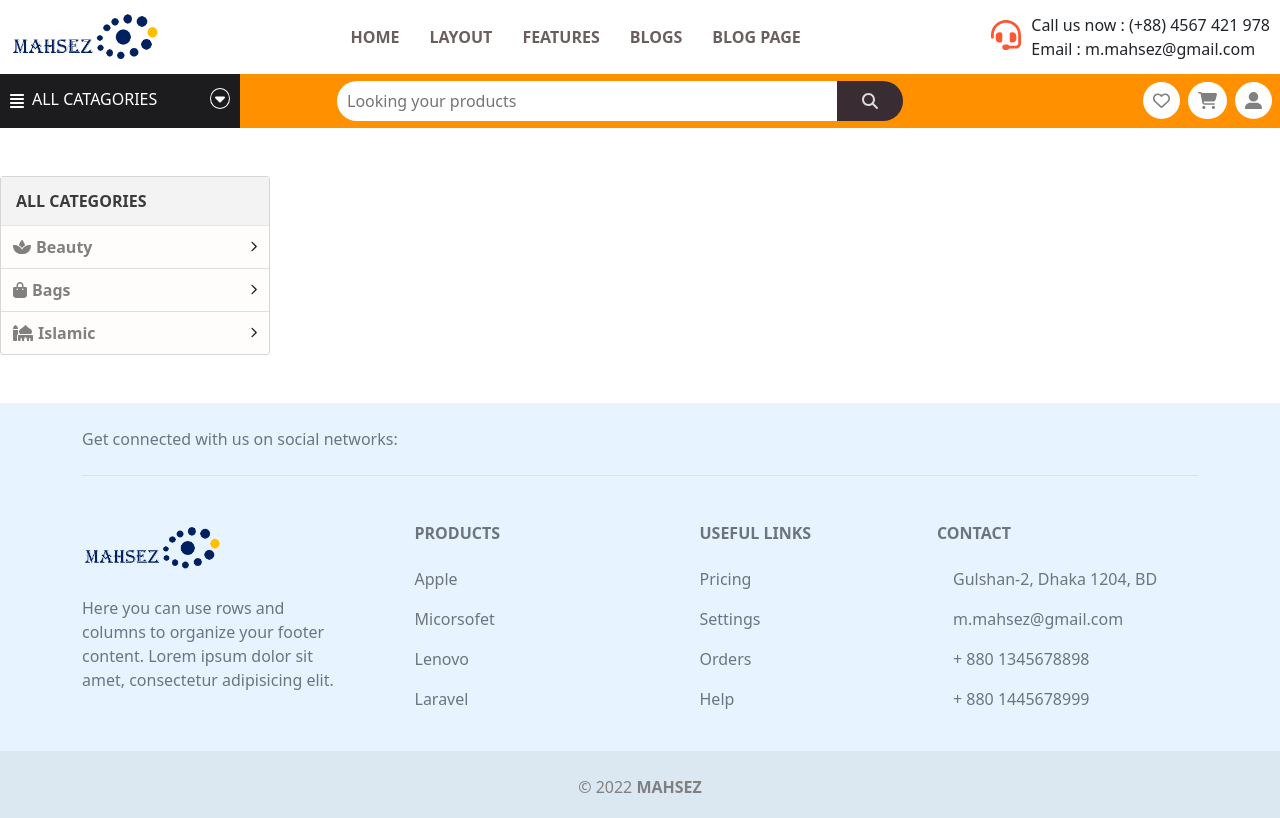
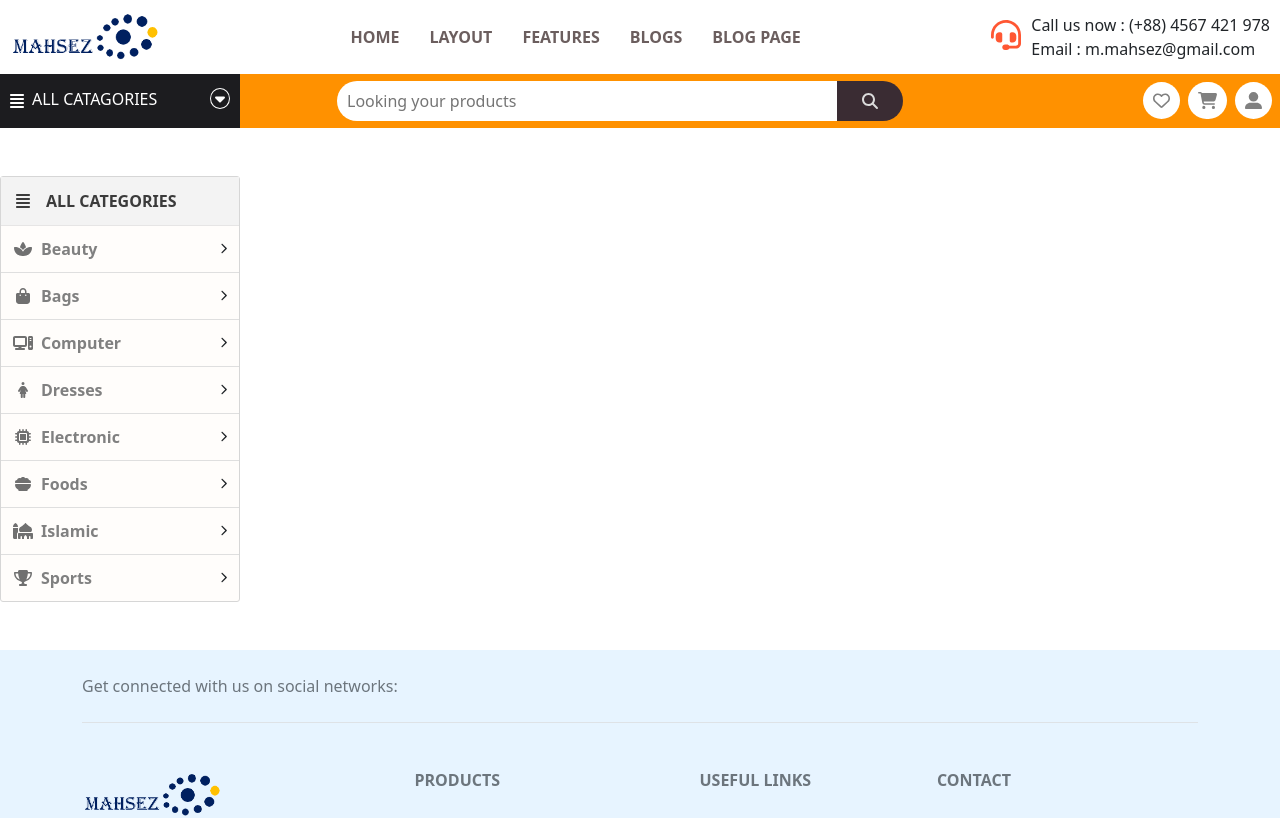
Before and after one commit to abdullahalmasudpersonal/believershops_client, a React (Create React App) app: page /categore in a window 1280 px wide. Shown: the top 818 px of the page. Built offline with nearby package versions, Linux system fonts and the light colour scheme.

Commit message:
update main categore

```diff
--- a/src/Pages/Categore/MainCategore/MainCategore.css
+++ b/src/Pages/Categore/MainCategore/MainCategore.css
@@ -1,5 +1,3 @@
-.mainCategore{
-}
 .mainCategore-dev1{
     width: 270px;
     border: 1px solid rgb(214, 214, 214);
@@ -32,38 +30,55 @@
 }
 .mainCategore-dev1 ul li:hover {
     transition: .5s;
+    color: rgb(255, 136, 0);
     background-color: rgb(243, 243, 243);
 }
 .mainCategore-dev1-li-dev1{
     padding-left: 12px;
     color: gray;
     width: 235px;
-    height: 42px;
+    height: 46px;
     display: flex;
     align-items: center;
+}
+.mainCategore-dev1-li-dev1:hover{
+    color: rgb(255, 115, 0);
+}
+.mainCategore-dev1-li-dev1-product-img {
+    display: flex;
+    justify-content: center;
+    align-items: center;
+    width: 20px;
+    color: rgb(112, 112, 112);
 }
 .mainCategore-dev1-li-chevrondown{
     padding-right: 12px;
     font-size: 11px;
 }
 
+@media screen and (max-width:1399px) {
+    .mainCategore-dev1 {
+        width: 240px;
+    }
+    .mainCategore-dev1-li-dev1 {
+        width: 210px;
+    }
+}
+@media screen and (max-width:1199px) {
+    .mainCategore-dev1 {
+        width: 200px;
+    }
+    .mainCategore-dev1-li-dev1 {
+        width: 170px;
+    }
+}
 
+@media screen and (max-width:930px) {
+    .mainCategore-dev1{
+        display: none;
+    }
 
-
-
-
-
-
-
-
-
-
-
-
-
-
-
-
+}
 
 
 
--- a/src/Pages/Categore/MainCategore/MainCategore.js
+++ b/src/Pages/Categore/MainCategore/MainCategore.js
@@ -1,4 +1,4 @@
-import { faBagShopping, faBowlFood, faChevronDown, faChevronRight, faComputer, faHeart, faMicrochip, faMosque, faPersonDress, faShoppingBag, faSpa, faTrophy } from '@fortawesome/free-solid-svg-icons';
+import { faAlignCenter, faAlignJustify, faAlignLeft, faBagShopping, faBowlFood, faChevronDown, faChevronRight, faComputer, faHeart, faMicrochip, faMosque, faPersonDress, faShoppingBag, faSpa, faTrophy } from '@fortawesome/free-solid-svg-icons';
 import { FontAwesomeIcon } from '@fortawesome/react-fontawesome';
 import React from 'react';
 import { Link, Outlet } from 'react-router-dom';
@@ -10,14 +10,16 @@ const MainCategore = () => {
             <div className='container-xxl mainCategore p-0 py-5 d-flex' >
 
                 <div className='mainCategore-dev1'>
-                <div className='maincategore-title'>
-                            <p className='m-0'>ALL CATEGORIES</p>
-                        </div>
+                    <div className='maincategore-title'>
+                        <p className='m-0'>
+                            <FontAwesomeIcon icon={faAlignJustify} className='me-3' />
+                            ALL CATEGORIES</p>
+                    </div>
                     <ul>
                         <li>
                             <Link to='/categore/islamic' style={{ textDecoration: 'none' }}>
                                 <div className='mainCategore-dev1-li-dev1'>
-                                    <FontAwesomeIcon icon={faSpa} style={{ padding: '0 5px 0 0' }} />
+                                    <FontAwesomeIcon icon={faSpa} className='me-2 mainCategore-dev1-li-dev1-product-img' />
                                     Beauty
                                 </div>
                             </Link>
@@ -27,18 +29,62 @@ const MainCategore = () => {
                         <li>
                             <Link to='/categore/islamic' style={{ textDecoration: 'none' }}>
                                 <div className='mainCategore-dev1-li-dev1'>
-                                    <FontAwesomeIcon icon={faBagShopping} style={{ padding: '0 5px 0 0' }} />
+                                    <FontAwesomeIcon icon={faBagShopping} className='me-2 mainCategore-dev1-li-dev1-product-img' />
                                     Bags
                                 </div>
                             </Link>
                             <FontAwesomeIcon icon={faChevronRight} className='mainCategore-dev1-li-chevrondown' />
                         </li>
-
+                        <li>
+                            <Link to='/categore/islamic' style={{ textDecoration: 'none' }}>
+                                <div className='mainCategore-dev1-li-dev1'>
+                                    <FontAwesomeIcon icon={faComputer} className='me-2 mainCategore-dev1-li-dev1-product-img' />
+                                    Computer
+                                </div>
+                            </Link>
+                            <FontAwesomeIcon icon={faChevronRight} className='mainCategore-dev1-li-chevrondown' />
+                        </li>
+                        <li>
+                            <Link to='/categore/islamic' style={{ textDecoration: 'none' }}>
+                                <div className='mainCategore-dev1-li-dev1'>
+                                    <FontAwesomeIcon icon={faPersonDress} className='me-2 mainCategore-dev1-li-dev1-product-img' />
+                                    Dresses
+                                </div>
+                            </Link>
+                            <FontAwesomeIcon icon={faChevronRight} className='mainCategore-dev1-li-chevrondown' />
+                        </li>
+                        <li>
+                            <Link to='/categore/islamic' style={{ textDecoration: 'none' }}>
+                                <div className='mainCategore-dev1-li-dev1'>
+                                    <FontAwesomeIcon icon={faMicrochip} className='me-2 mainCategore-dev1-li-dev1-product-img' />
+                                    Electronic
+                                </div>
+                            </Link>
+                            <FontAwesomeIcon icon={faChevronRight} className='mainCategore-dev1-li-chevrondown' />
+                        </li>
+                        <li>
+                            <Link to='/categore/islamic' style={{ textDecoration: 'none' }}>
+                                <div className='mainCategore-dev1-li-dev1'>
+                                    <FontAwesomeIcon icon={faBowlFood} className='me-2 mainCategore-dev1-li-dev1-product-img' />
+                                    Foods
+                                </div>
+                            </Link>
+                            <FontAwesomeIcon icon={faChevronRight} className='mainCategore-dev1-li-chevrondown' />
+                        </li>
+                        <li>
+                            <Link to='/categore/islamic' style={{ textDecoration: 'none' }}>
+                                <div className='mainCategore-dev1-li-dev1'>
+                                    <FontAwesomeIcon icon={faMosque} className='me-2 mainCategore-dev1-li-dev1-product-img' />
+                                    Islamic
+                                </div>
+                            </Link>
+                            <FontAwesomeIcon icon={faChevronRight} className='mainCategore-dev1-li-chevrondown' />
+                        </li>
                         <li className='mainCategore-dev1-li-lust'>
                             <Link to='/categore/islamic' style={{ textDecoration: 'none' }}>
                                 <div className='mainCategore-dev1-li-dev1'>
-                                    <FontAwesomeIcon icon={faMosque} style={{ padding: '0 5px 0 0' }} />
-                                    Islamic
+                                    <FontAwesomeIcon icon={faTrophy} className='me-2 mainCategore-dev1-li-dev1-product-img' />
+                                    Sports
                                 </div>
                             </Link>
                             <FontAwesomeIcon icon={faChevronRight} className='mainCategore-dev1-li-chevrondown' />
```
